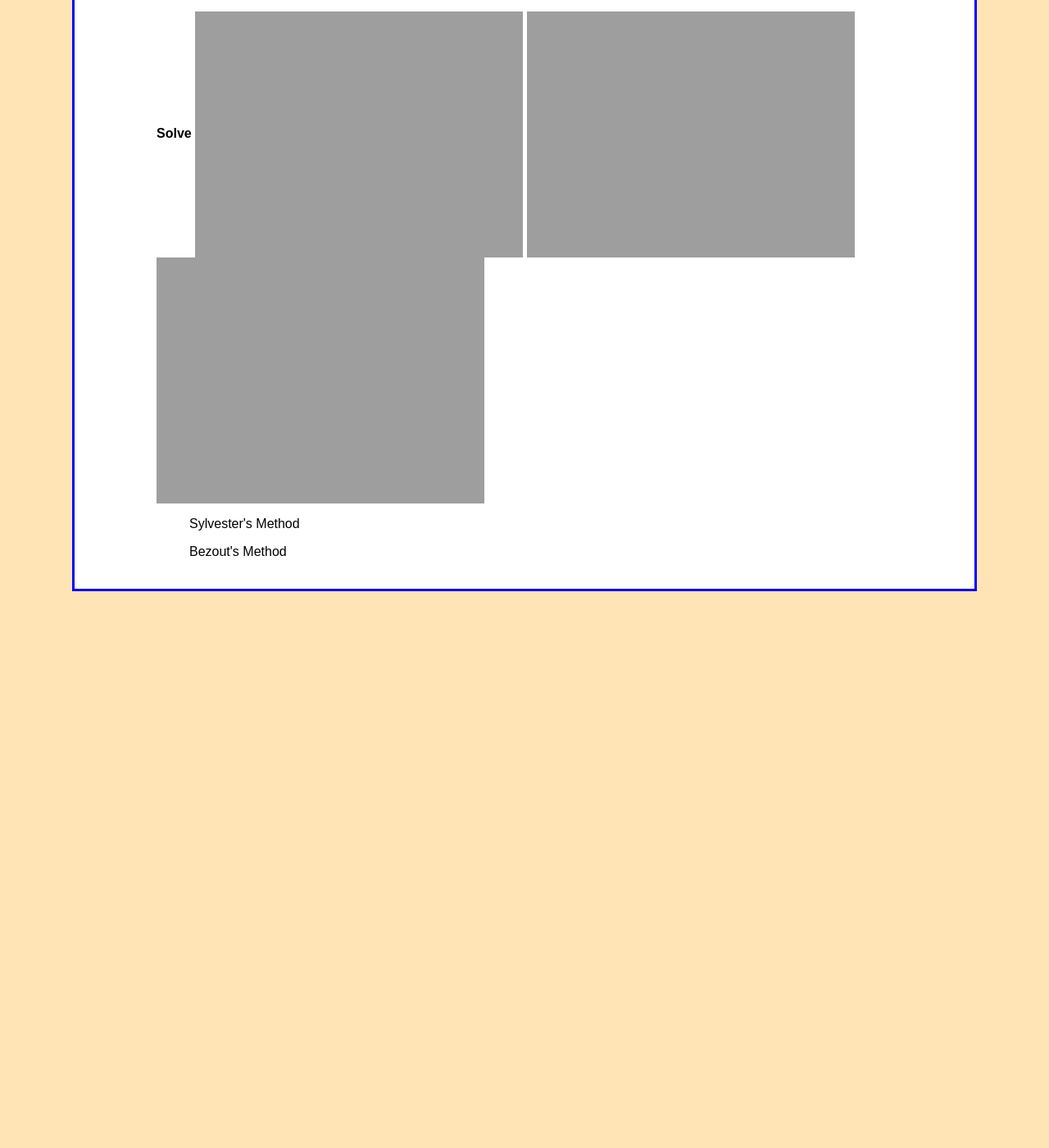
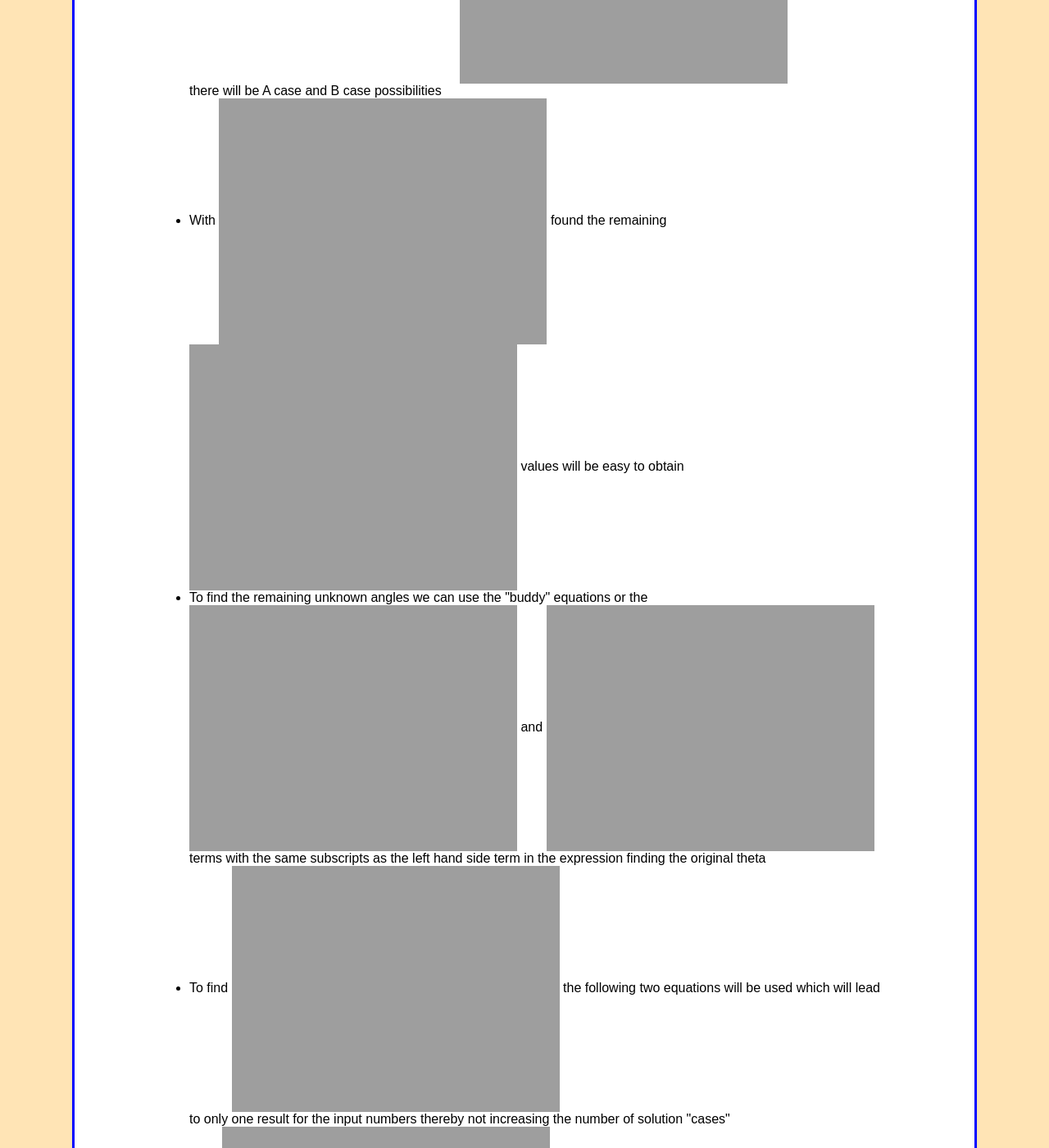
Before and after one commit to jbm950/jbm950.github.io, a Jekyll site: the page built from notes/robot_geometry/robot_geometry_main.html, in a window 1280 px wide and 1400 px high, scrolled down 133244 px. Shown: the whole window at 82% size. Built offline with Jekyll 4.4.1, drawn with Linux system fonts in a browser that asks for light colours; Markdown is read by kramdown in place of the engine named in the settings; before the commit the page ends 133973 px from its top, so only the background shows below that; some of the changed text lies outside the part shown.

Commit message:
worked on robot geometry notes

```diff
--- a/notes/robot_geometry/robot_geometry_main.html
+++ b/notes/robot_geometry/robot_geometry_main.html
@@ -1161,6 +1161,17 @@
 <blockquote>
 <p><strong>Spherical Pentagon Example</strong></p>
 </blockquote>
+<div align="center">
+<table class="image">
+<tr>
+<td>
+<img src="./img/sphere_pent_example.png"
+alt="Spherical Pentagon Example" title="Spherical Pentagon Example" width="400"
+height="400"/>
+</td>
+</tr>
+</table>
+</div>
 <blockquote>
 <ul>
 <li>For the example the following values are given
@@ -1179,6 +1190,20 @@
 <li>The only unknown <img style="vertical-align:middle" src="http://chart.apis.google.com/chart?cht=tx&amp;chl=%5Ctheta" alt="\theta" title="\theta" /> value in the above expression is the desired <img style="vertical-align:middle" src="http://chart.apis.google.com/chart?cht=tx&amp;chl=%5Ctheta_%7B2%7D" alt="\theta_{2}" title="\theta_{2}" /></li>
 </ul></li>
 <li>Only a single cosine expression was found for <img style="vertical-align:middle" src="http://chart.apis.google.com/chart?cht=tx&amp;chl=%5Ctheta_%7B2%7D" alt="\theta_{2}" title="\theta_{2}" /> meaning that there will be A case and B case possibilities</li>
+<li>With <img style="vertical-align:middle" src="http://chart.apis.google.com/chart?cht=tx&amp;chl=%5Ctheta_%7B2%7D" alt="\theta_{2}" title="\theta_{2}" /> found the remaining <img style="vertical-align:middle" src="http://chart.apis.google.com/chart?cht=tx&amp;chl=%5Ctheta" alt="\theta" title="\theta" /> values will be easy to obtain</li>
+<li>To find the remaining unknown angles we can use the &quot;buddy&quot; equations or the <img style="vertical-align:middle" src="http://chart.apis.google.com/chart?cht=tx&amp;chl=X" alt="X" title="X" /> and <img style="vertical-align:middle" src="http://chart.apis.google.com/chart?cht=tx&amp;chl=Y" alt="Y" title="Y" /> terms with the same subscripts as the left hand side term in the expression finding the original theta</li>
+<li>To find <img style="vertical-align:middle" src="http://chart.apis.google.com/chart?cht=tx&amp;chl=%5Ctheta_%7B1%7D" alt="\theta_{1}" title="\theta_{1}" /> the following two equations will be used which will lead to only one result for the input numbers thereby not increasing the number of solution &quot;cases&quot;
+<ul>
+<li><img style="vertical-align:middle" src="http://chart.apis.google.com/chart?cht=tx&amp;chl=X_%7B45%7D%20%3D%20X_%7B21%7D" alt="X_{45} = X_{21}" title="X_{45} = X_{21}" /></li>
+<li><img style="vertical-align:middle" src="http://chart.apis.google.com/chart?cht=tx&amp;chl=Y_%7B45%7D%20%3D%20-%20X_%7B21%7D%5E%7B%2A%7D" alt="Y_{45} = - X_{21}^{*}" title="Y_{45} = - X_{21}^{*}" /></li>
+<li>This will lead to A case and B case values for <img style="vertical-align:middle" src="http://chart.apis.google.com/chart?cht=tx&amp;chl=%5Ctheta_%7B1%7D" alt="\theta_{1}" title="\theta_{1}" /></li>
+</ul></li>
+<li>The same &quot;buddy&quot; equations can be used to find <img style="vertical-align:middle" src="http://chart.apis.google.com/chart?cht=tx&amp;chl=%5Ctheta_%7B3%7D" alt="\theta_{3}" title="\theta_{3}" /> when the left hand side subscripts are reversed
+<ul>
+<li><img style="vertical-align:middle" src="http://chart.apis.google.com/chart?cht=tx&amp;chl=X_%7B54%7D%20%3D%20X_%7B23%7D" alt="X_{54} = X_{23}" title="X_{54} = X_{23}" /></li>
+<li><img style="vertical-align:middle" src="http://chart.apis.google.com/chart?cht=tx&amp;chl=Y_%7B54%7D%20%3D%20-%20X_%7B23%7D%5E%7B%2A%7D" alt="Y_{54} = - X_{23}^{*}" title="Y_{54} = - X_{23}^{*}" /></li>
+<li>This will lead to A case and B case values for <img style="vertical-align:middle" src="http://chart.apis.google.com/chart?cht=tx&amp;chl=%5Ctheta_%7B3%7D" alt="\theta_{3}" title="\theta_{3}" /></li>
+</ul></li>
 </ul>
 </blockquote>
 <h2 id="group_one_sol">Group One Solution Process</h2>
```
Also changed, not shown: source/notes/robot_geometry/robot_geometry_main.md (+24 -0 lines).
